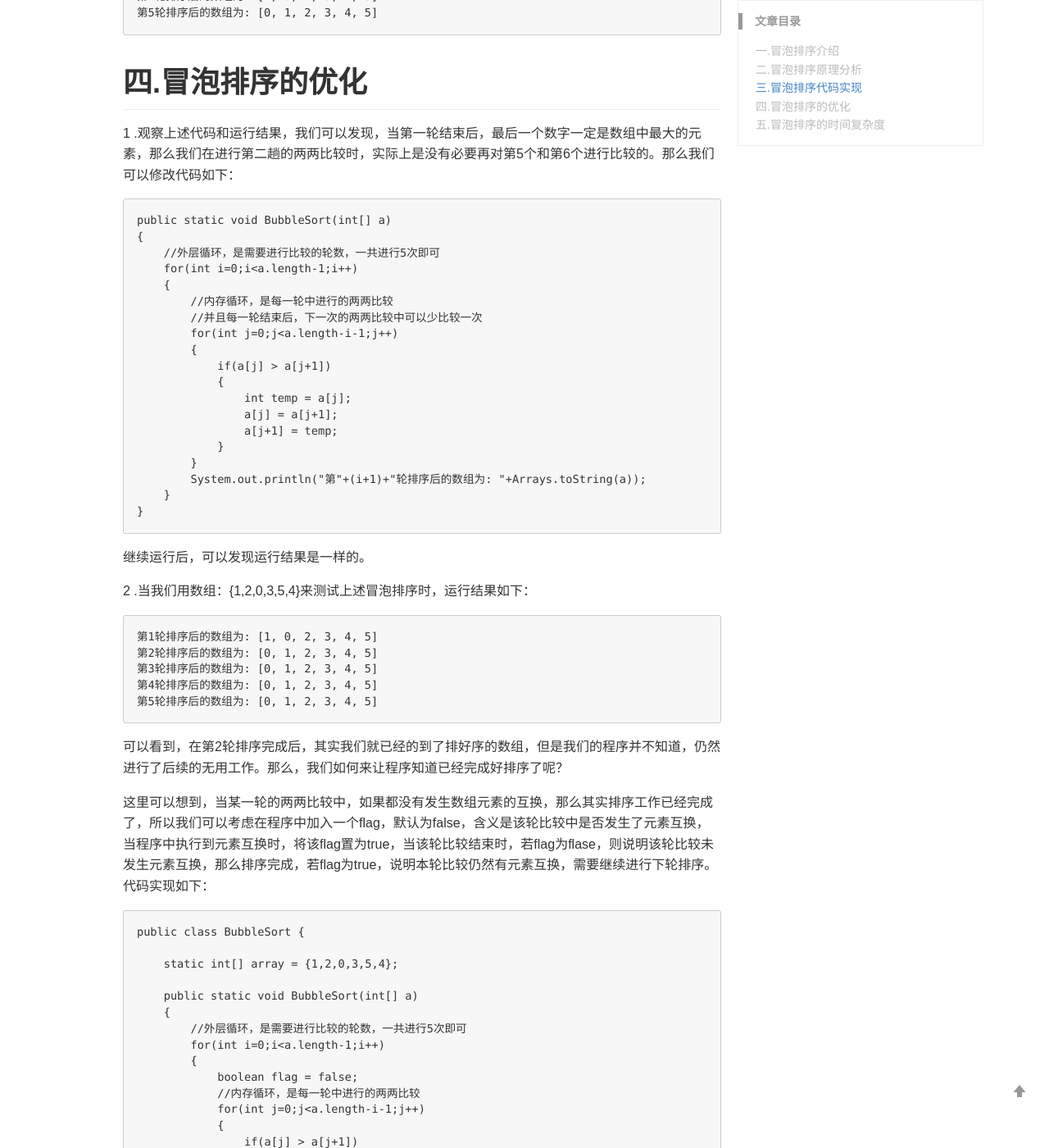
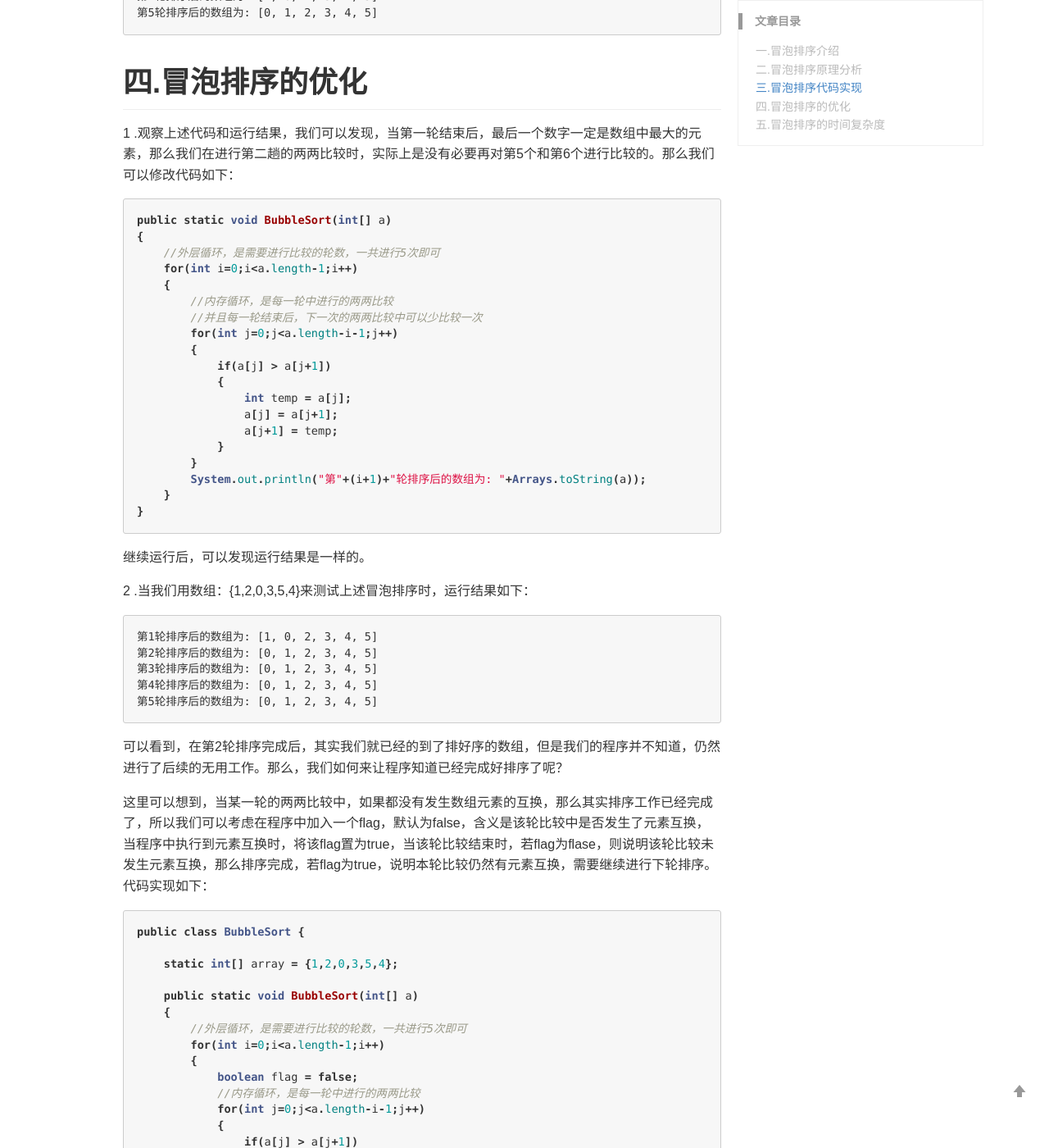
Before and after one commit to Nothingistrue886/Nothingistrue886.github.io, a Jekyll site: the page built from _posts/2018/06/06/2018-06-06-bubble-sort.md, in a window 1280 px wide and 1400 px high, scrolled down 1901 px. Shown: the whole window at 82% size. Built offline with Jekyll 4.4.1, drawn with Linux system fonts in a browser that asks for light colours; comment, search, counter and statistics services are not loaded; some of the changed text lies outside the part shown.

Commit message:
Syntax highlighting

````diff
--- a/_posts/2018/06/06/2018-06-06-bubble-sort.md
+++ b/_posts/2018/06/06/2018-06-06-bubble-sort.md
@@ -22,7 +22,7 @@ keywords: 算法, 排序
 
 # 三.冒泡排序代码实现
 
-```
+```java
 public class BubbleSort {
 
     static int[] array = {3,2,4,1,5,0};
@@ -66,7 +66,7 @@ public class BubbleSort {
 
 1 .观察上述代码和运行结果，我们可以发现，当第一轮结束后，最后一个数字一定是数组中最大的元素，那么我们在进行第二趟的两两比较时，实际上是没有必要再对第5个和第6个进行比较的。那么我们可以修改代码如下：
 
-```
+```java
 public static void BubbleSort(int[] a)
 {
     //外层循环，是需要进行比较的轮数，一共进行5次即可
@@ -104,7 +104,7 @@ public static void BubbleSort(int[] a)
 
 这里可以想到，当某一轮的两两比较中，如果都没有发生数组元素的互换，那么其实排序工作已经完成了，所以我们可以考虑在程序中加入一个flag，默认为false，含义是该轮比较中是否发生了元素互换，当程序中执行到元素互换时，将该flag置为true，当该轮比较结束时，若flag为flase，则说明该轮比较未发生元素互换，那么排序完成，若flag为true，说明本轮比较仍然有元素互换，需要继续进行下轮排序。代码实现如下：
 
-```
+```java
 public class BubbleSort {
 
     static int[] array = {1,2,0,3,5,4};
````
Also changed, not shown: _posts/2019/09/17/2019-09-17-MarkDown语法.md (+5 -3 lines), 1 other file.
